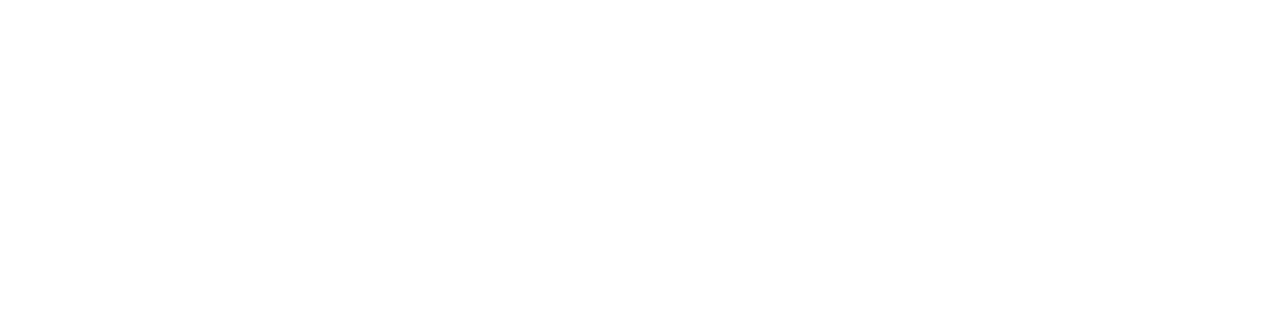
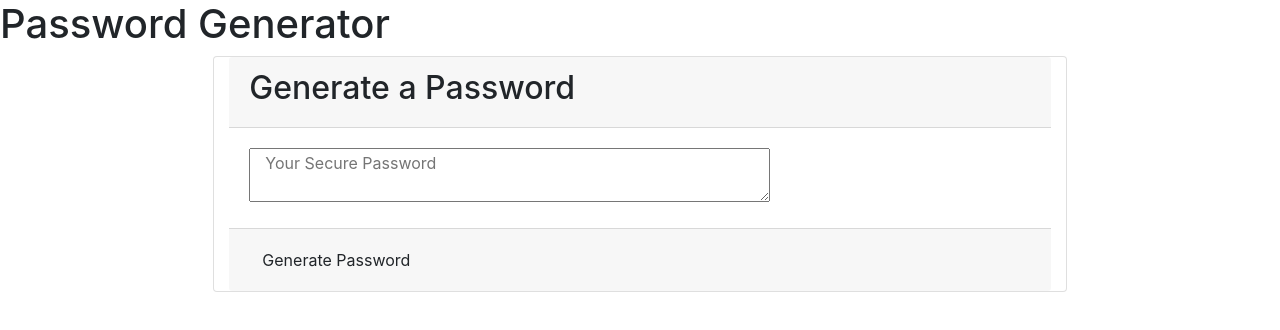
Before and after one commit to halowe94/password-generator, a plain HTML site: page index.html in a window 1280 px wide. Drawn offline with nearby package versions, Linux system fonts and the light colour scheme.

```diff
--- a/index.html
+++ b/index.html
@@ -1,12 +1,35 @@
 <!DOCTYPE html>
 <html lang="en">
-<head>
-    <meta charset="UTF-8">
-    <meta name="viewport" content="width=device-width, initial-scale=1.0">
-    <title>Document</title>
-    <link rel="stylesheet" type="text/css" href="style.css">
-</head>
-<body>
-
-</body>
+  <head>
+    <meta charset="UTF-8" />
+    <meta name="viewport" content="width=device-width, initial-scale=1.0" />
+    <meta http-equiv="X-UA-Compatible" content="ie=edge" />
+    <title>Password Generator</title>
+    <link rel="stylesheet" href="https://stackpath.bootstrapcdn.com/bootstrap/4.5.0/css/bootstrap.min.css" integrity="sha384-9aIt2nRpC12Uk9gS9baDl411NQApFmC26EwAOH8WgZl5MYYxFfc+NcPb1dKGj7Sk" crossorigin="anonymous">
+    <link rel="stylesheet" href="style.css" />
+  </head>
+  <body>
+    <div class="wrapper">
+      <header>
+        <h1>Password Generator</h1>
+      </header>
+      <div class="card col-lg-8 mx-auto">
+        <div class="card-header">
+          <h2>Generate a Password</h2>
+        </div>
+        <div class="card-body">
+          <textarea
+            readonly
+            id="password"
+            placeholder="Your Secure Password"
+            aria-label="Generated Password" class="col-lg-8"
+          ></textarea>
+        </div>
+        <div class="card-footer">
+          <button id="generate" class="btn">Generate Password</button>
+        </div>
+      </div>
+    </div>
+    <script src="script.js"></script>
+  </body>
 </html>
--- a/script.js
+++ b/script.js
@@ -0,0 +1,28 @@
+// Assignment Code
+var generationBtn = document.querySelector("#generate");
+
+// Write password to the #password input
+function writePassword() {
+    var password = generatePassword();
+
+    passwordText.value = password;
+}
+
+// Add event listener to generate button
+generateBtn.addEventListener("click", writePassword);
+
+
+//PSEUDOCODE
+//create variable for generate button
+//create Event Listener to create succession of prompts
+//Prompt: "Would you like capital letters?"
+//If true randomize capital letters with math.random()
+//Prompt: "WOuld you like lower case letters?"
+//If true randomize lower case letters with math.random()
+//Prompt: "Would you like numbers?"
+//If true randomize numbers with math.random
+//Prompt: "WOuld you like symbols?"
+//if yes randomize symbols
+//if no to all alert("You must choose at least one password criteria") and repeat cycle
+//EventListener click and utilizes math.random to generate password
+//event.preventDefault keeps page from reloading
```
